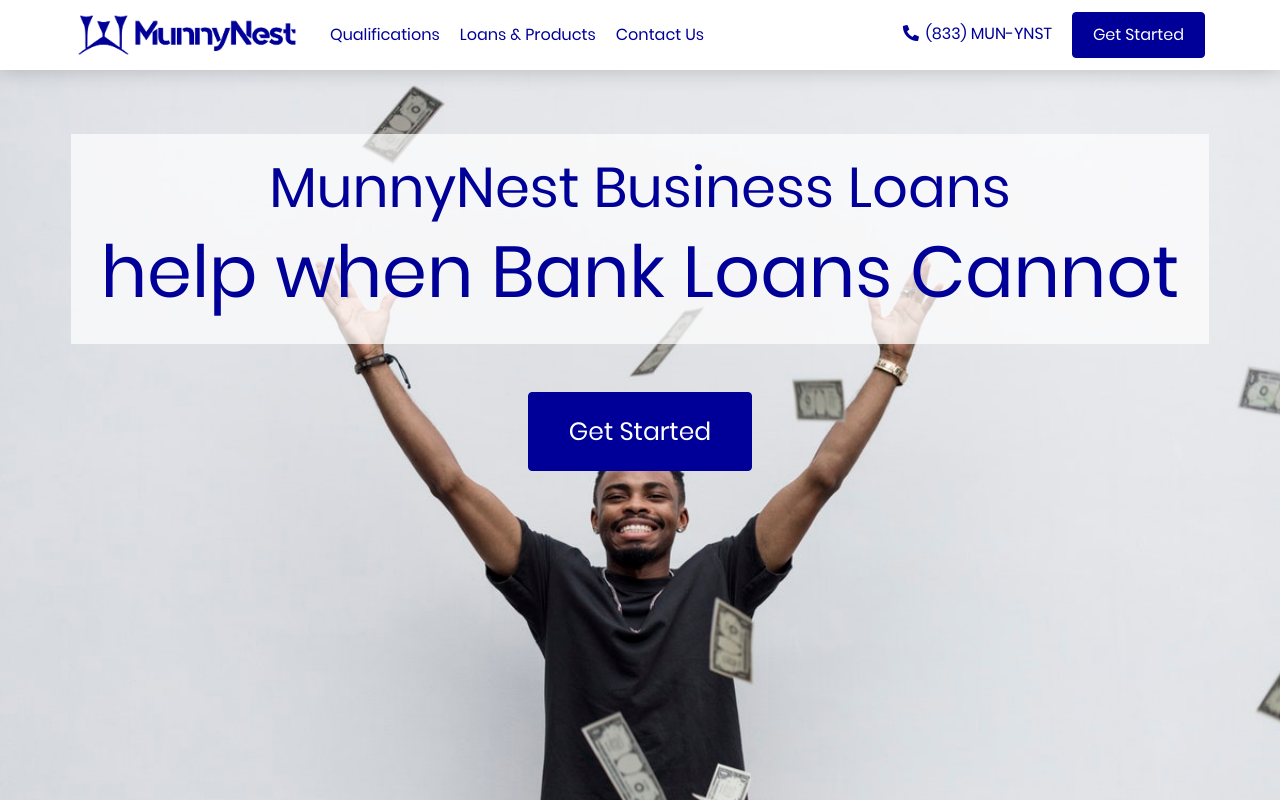
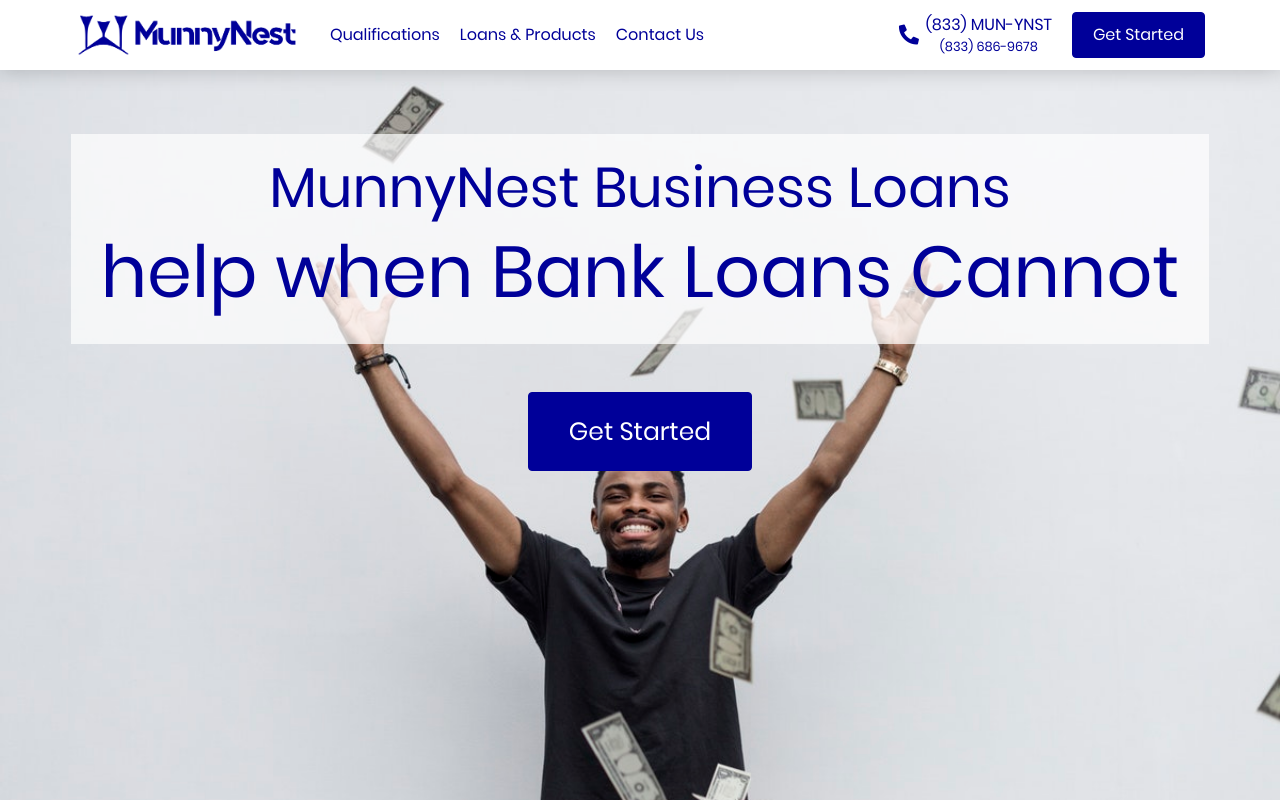
Before and after one commit to komnoor421/munnynet-site, a React app in the folder client/: page / in a window 1280 px wide. Shown: the top 802 px of the page. Built offline with nearby package versions, Linux system fonts and the light colour scheme.

Commit message:
added number phone

```diff
--- a/client/src/components/Header/index.js
+++ b/client/src/components/Header/index.js
@@ -34,8 +34,12 @@
           </nav>
           <div className='headerRight'>
             <a href='tel:8336869678' className='phoneNav'>
-              <i className="fas fa-phone"></i>
-              (833) MUN-YNST
+
+                <i className="fas fa-phone"></i>
+                <div className='phoneNums'>
+                  <span>(833) MUN-YNST</span>
+                  <span>(833) 686-9678</span>
+                </div>
             </a>
             <Link to="/contact">
               <button type="button" className="applyButton btn btn-primary">Get Started</button>
--- a/client/src/components/Header/style.scss
+++ b/client/src/components/Header/style.scss
@@ -32,12 +32,26 @@
       }
     }
     .headerRight {
+      display: flex;
       i {
         transform: scaleX(-1);
         margin-right: 7px;
+        font-size: 20px;
       }
       .phoneNav {
         margin-right: 20px;
+        display: flex;
+        align-items: center;
+        .phoneNums {
+          display: flex;
+          flex-direction: column;
+          align-items: center;
+          span {
+            &:nth-child(2) {
+              font-size: 13px;
+            }
+          }
+        }
       }
     }
   }
```
